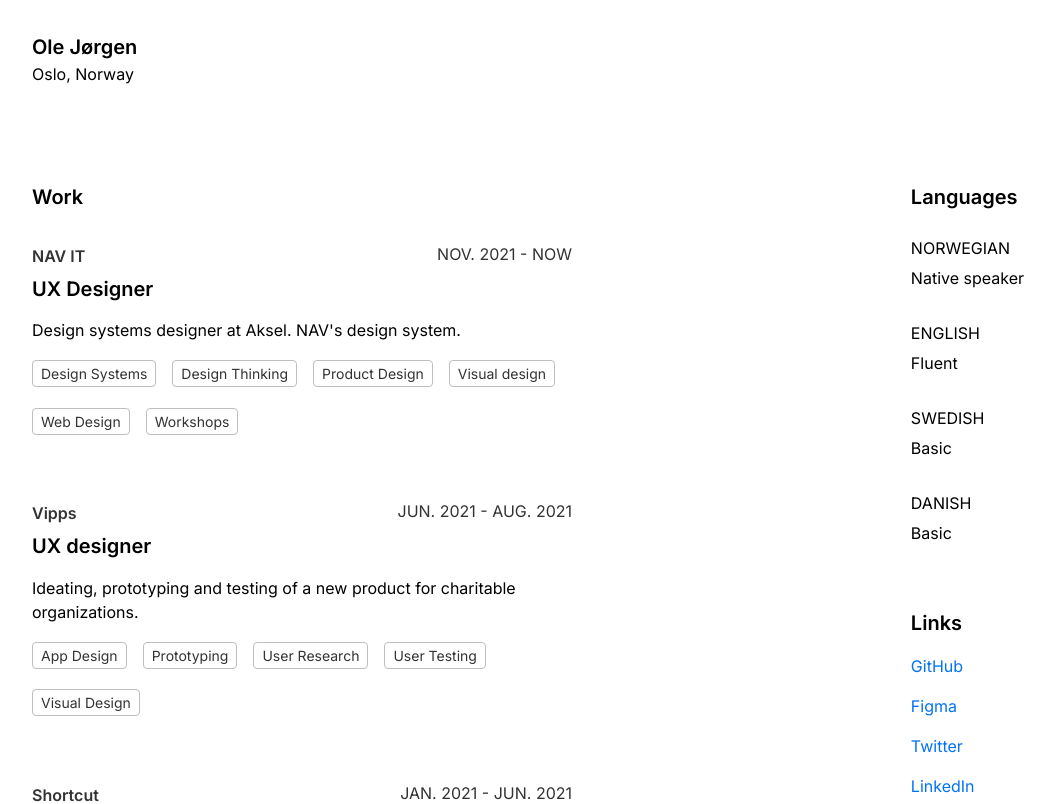
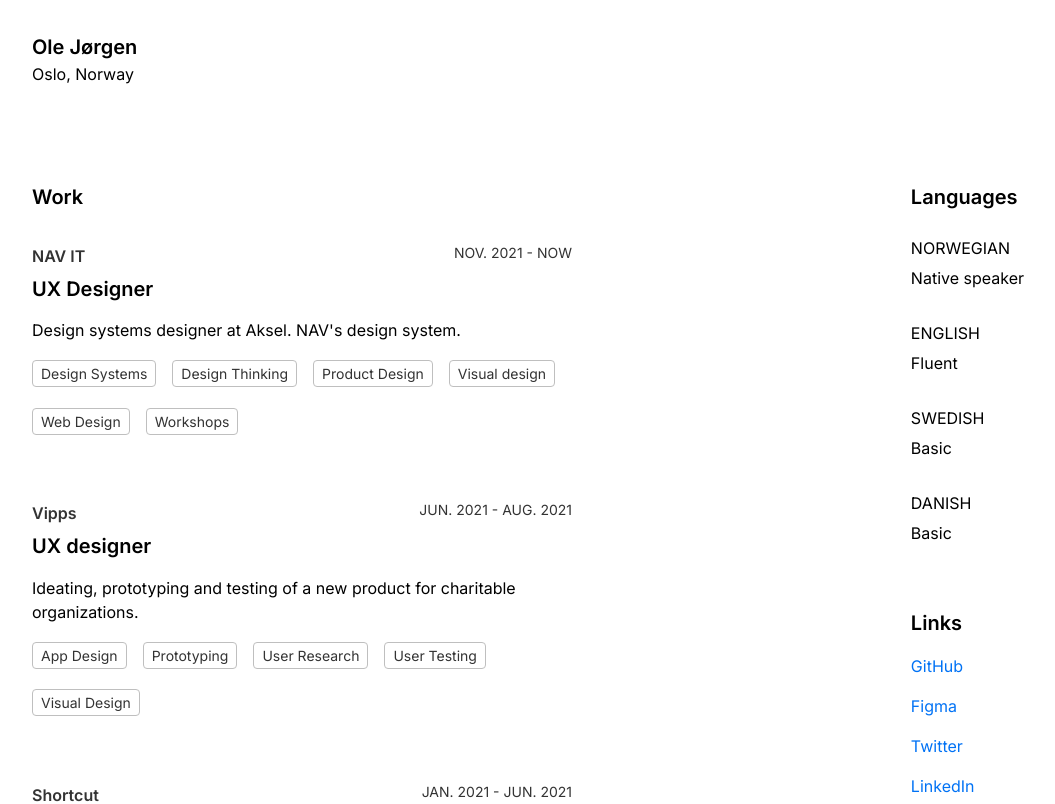
Before and after one commit to olejorgenbakken/olejorgen.no, a Next.js app: page / in a window 1280 px wide. Shown: the top 804 px of the page, without its empty margins (112-1167 px from the left). Built offline with nearby package versions, Linux system fonts and the light colour scheme.

Commit message:
💄 font size fixes

```diff
--- a/components/entry/Entry.tsx
+++ b/components/entry/Entry.tsx
@@ -19,7 +19,7 @@ export default function Entry({ place, role, startDate, endDate, url, summary, h
    <Stack as='header' direction='column' spacing={2}>
     <Stack distribution='space-between'>
      <Text muted as='h3' fontWeight='medium' fontSize='h6'>{place}</Text>
-     <Text muted uppercase lineHeight='sm'>{startDate} - {endDate}</Text>
+     <Text muted uppercase lineHeight='sm' fontSize='pSm'>{startDate} - {endDate}</Text>
     </Stack>
     <Text as='h4' fontWeight='medium' fontSize='h5' lineHeight='sm'>{role}</Text>
    </Stack>
```
